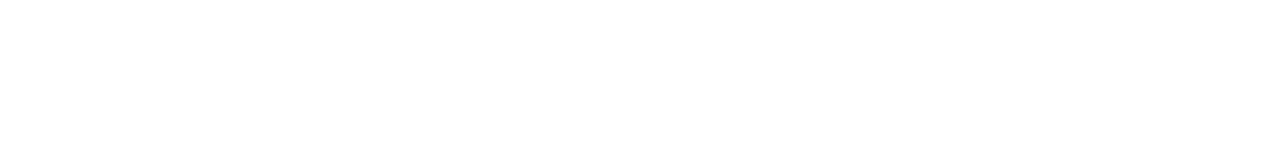
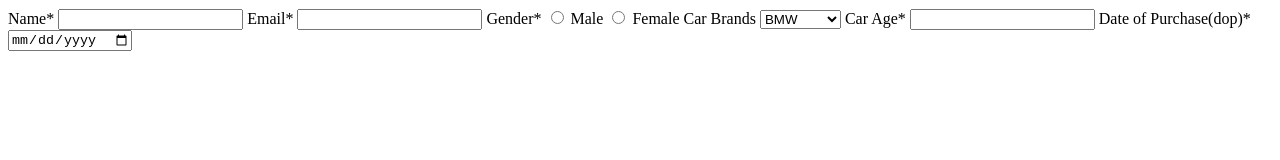
Before and after one commit to acciojob/car-insurance-form-Sidharh1998, a website: page main.html in a window 1280 px wide. Drawn offline with Linux system fonts and the light colour scheme.

Commit message:
created a submission

```diff
--- a/main.html
+++ b/main.html
@@ -8,6 +8,29 @@
 
 <body>
 	<!-- the entire body must be written by student -->
+	<form method="post">
+		<label for="name">Name*</label>
+		<input type="text" id="name">
+		<label for="email">Email*</label>
+		<input type="email" id="email">
+		<label for="gender">Gender*</label>
+  <input type="radio" id="gender-male" name="gender"  required>
+  <label for="gender-male">Male</label>
+  <input type="radio" id="gender-female" name="gender"  required>
+  <label for="gender-female">Female</label>
+		<label for="cars ">Car Brands</label>
+		<select id="cars">
+			<option>BMW</option>
+			<option>Audi</option>
+			<option>Mercedez</option>
+		</select>
+	<label for="carage">Car Age*</label>
+		<input type="number" id="carage" required>
+		<label for="dob">Date of Purchase(dop)*</label>
+		<input type="date" id="dob" required>
+
+
+
     <script type="text/javascript" src="./script.js">
 </script>
 
```
